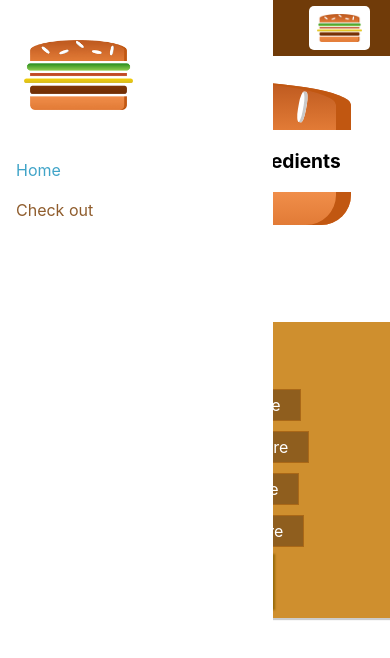
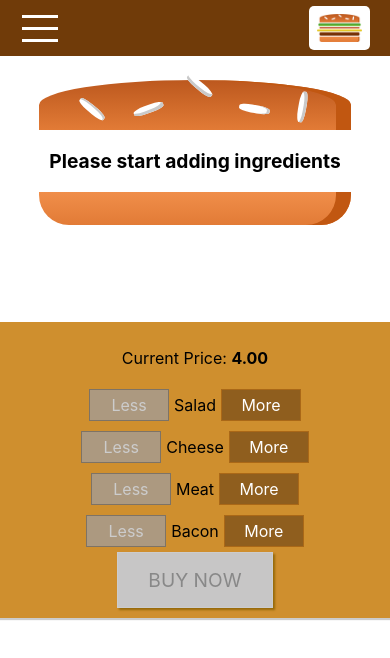
Before and after one commit to pannsamnang/react-js-test, a React app: page / in a window 390 px wide. Shown: the top 658 px of the page. Built offline with nearby package versions, Linux system fonts and the light colour scheme.

Commit message:
hamburger icon

```diff
--- a/src/App.js
+++ b/src/App.js
@@ -1,14 +1,12 @@
 import React, { Component } from 'react';
 
 import Layout from './components/Layout/Layout'
-import Toolbar from './components/Navigation/Toolbar/Toolbar'
 import BurgerBuilder from './containers/BurgerBuilder/BurgerBuilder'
 class App extends Component {
   render() {
     return (
       <div>
         <Layout>
-          <Toolbar />
           <BurgerBuilder />
         </Layout>
       </div>
--- a/src/components/Layout/Layout.js
+++ b/src/components/Layout/Layout.js
@@ -1,16 +1,28 @@
-import React from 'react'
+import React, { Component } from 'react'
 import Aux from '../../hoc/Aux'
 import Toolbar from '../Navigation/Toolbar/Toolbar'
 import SlideDrawer from '../Navigation/SideDrawer/SideDrawer'
 import './Layout.css'
-const Layout = (props) => (
-  <Aux>
-    <Toolbar />
-    <SlideDrawer />
-    <main className="content">
-      { props.children }
-    </main>
-  </Aux>
-)
+class Layout extends Component {
+  state = {
+    toggleSlideDrawer: false
+  }
+
+  toggleSideDrawerHandler = () => {
+    this.setState((prevState) => ({ toggleSlideDrawer: !prevState.toggleSlideDrawer }))
+  }
+
+  render() {
+    return (
+      <Aux>
+        <Toolbar toggleSlideDrawer={this.toggleSideDrawerHandler }/>
+        <SlideDrawer opened={this.state.toggleSlideDrawer} clicked={this.toggleSideDrawerHandler} />
+        <main className="content">
+          { this.props.children }
+        </main>
+      </Aux>
+    )
+  }
+}
 
 export default Layout;
--- /dev/null
+++ b/src/components/Navigation/SideDrawer/DrawerToggle/DrawerToggle.css
@@ -0,0 +1,23 @@
+.drawer-toggle {
+  width: 40px;
+  height: 100%;
+  display: flex;
+  flex-flow: column;
+  justify-content: space-around;
+  align-items: center;
+  padding: 10px 0;
+  box-sizing: border-box;
+  cursor: pointer;
+}
+
+.drawer-toggle div {
+  width: 90%;
+  height: 3px;
+  background-color: white;
+}
+
+@media (min-width: 500px) {
+  .drawer-toggle {
+      display: none;
+  }
+}
--- /dev/null
+++ b/src/components/Navigation/SideDrawer/DrawerToggle/DrawerToggle.js
@@ -0,0 +1,13 @@
+import React from 'react'
+import './DrawerToggle.css'
+const drawerToggle = (props) => {
+  return (
+    <div className="drawer-toggle" onClick={props.toggleClick}>
+      <div/>
+      <div/>
+      <div/>
+    </div>
+  )
+}
+
+export default drawerToggle;
--- a/src/components/Navigation/SideDrawer/SideDrawer.js
+++ b/src/components/Navigation/SideDrawer/SideDrawer.js
@@ -1,15 +1,27 @@
 import React from 'react'
 import NavigationItems from '../NavigationItems/NavigationItems'
 import Logo from '../../Logo/Logo'
+import Backdrop from '../../UI/Backdrop/Backdrop'
+import Aux from '../../../hoc/Aux';
 import './SideDrawer.css'
 
-const sideDrawer = (props) => (
-  <div className="sidedrawer">
+const sideDrawer = (props) => {
+  let drawerStyle = 'sidedrawer close'
+  if (props.opened) {
+    drawerStyle = 'sidedrawer open'
+  }
+
+  return (
+    <Aux>
+      <Backdrop show={props.opened} clicked={props.clicked} />
+      <div className={drawerStyle}>
         <div className="sidedrawer-logo">
           <Logo />
         </div>
         <NavigationItems />
       </div>
+    </Aux>
   )
+}
 
 export default sideDrawer;
--- a/src/components/Navigation/Toolbar/Toolbar.js
+++ b/src/components/Navigation/Toolbar/Toolbar.js
@@ -2,9 +2,10 @@ import React from 'react';
 import Logo from '../../Logo/Logo'
 import './Toolbar.css';
 import NavigationItems from '../NavigationItems/NavigationItems'
+import DrawerToggle from '../SideDrawer/DrawerToggle/DrawerToggle'
 const Toolbar = (props) => (
   <header className="toolbar">
-    <div>Menu</div>
+    <DrawerToggle toggleClick={props.toggleSlideDrawer} />
     <div className="toolbar-logo">
       <Logo />
     </div>
```
Lines whose indentation alone changed are shown as unchanged.
